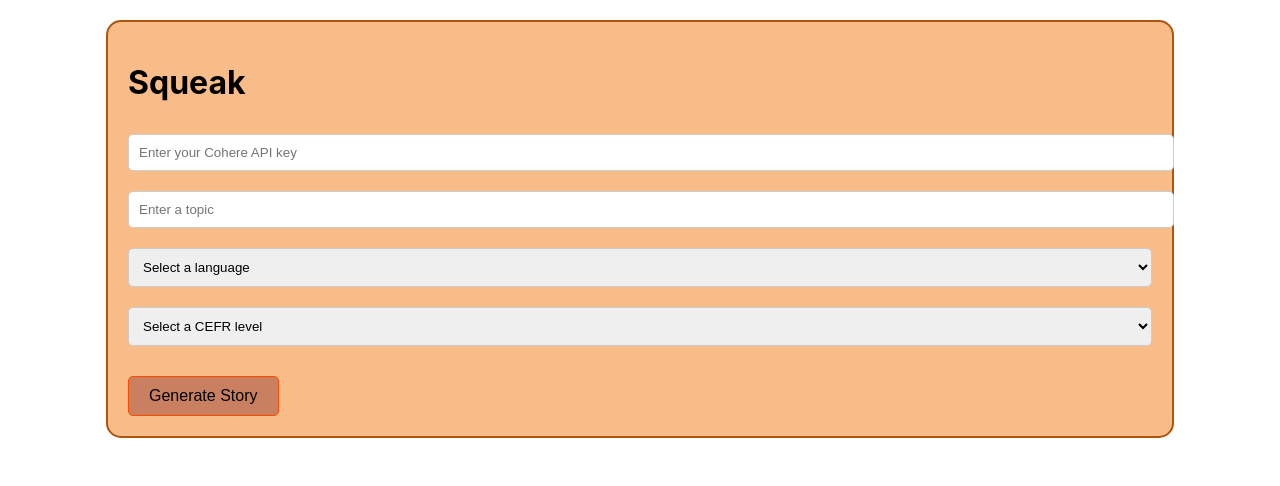
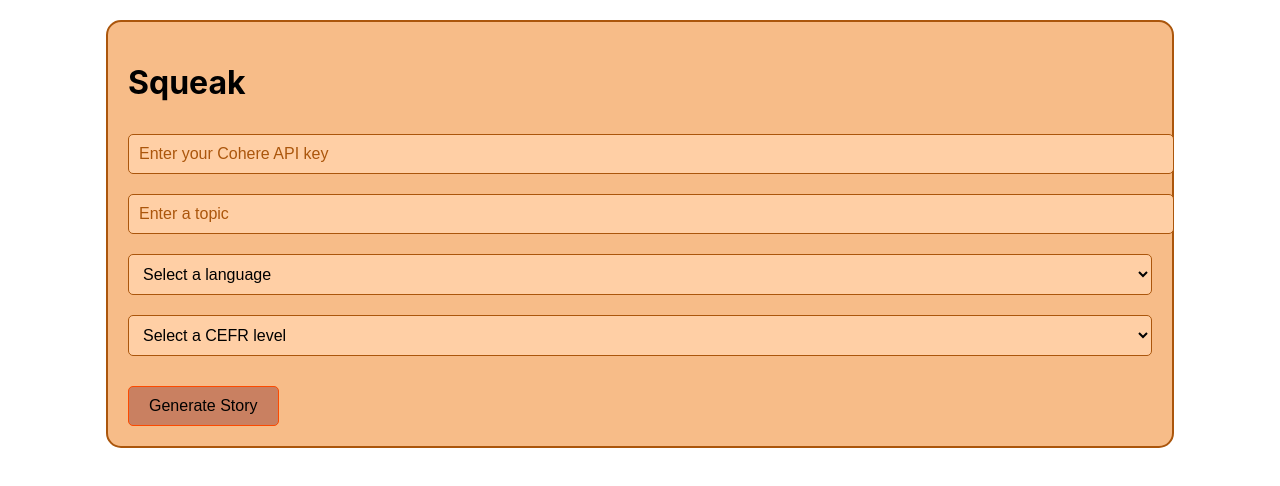
Before and after one commit to squeak-today/squeak, a React (Create React App) app: page / in a window 1280 px wide. Shown: the top 486 px of the page. Built offline with nearby package versions, Linux system fonts and the light colour scheme.

Commit message:
coloured input form

```diff
--- a/src/App.js
+++ b/src/App.js
@@ -39,16 +39,34 @@ const InputField = styled.input`
 	width: 100%;
 	padding: 10px;
 	margin: 10px 0;
-	border: 1px solid #ccc;
+	border: 1px solid #AB560C;
 	border-radius: 5px;
+	background-color: #ffcfa5; // Input field background color
+	color: black;
+	font-size: 16px;
+	&::placeholder {
+	color: #AB560C;
+	}
+	&:focus {
+	border-color: #FC4A00; // Focus state border color
+	outline: none;
+	}
 `;
 
+// Styled select field component
 const SelectField = styled.select`
 	width: 100%;
 	padding: 10px;
 	margin: 10px 0;
-	border: 1px solid #ccc;
+	border: 1px solid #AB560C;
 	border-radius: 5px;
+	background-color: #ffcfa5; // Select field background color
+	color: black;
+	font-size: 16px;
+	&:focus {
+	border-color: #FC4A00; // Focus state border color
+	outline: none;
+	}
 `;
 
 function App() {
```
